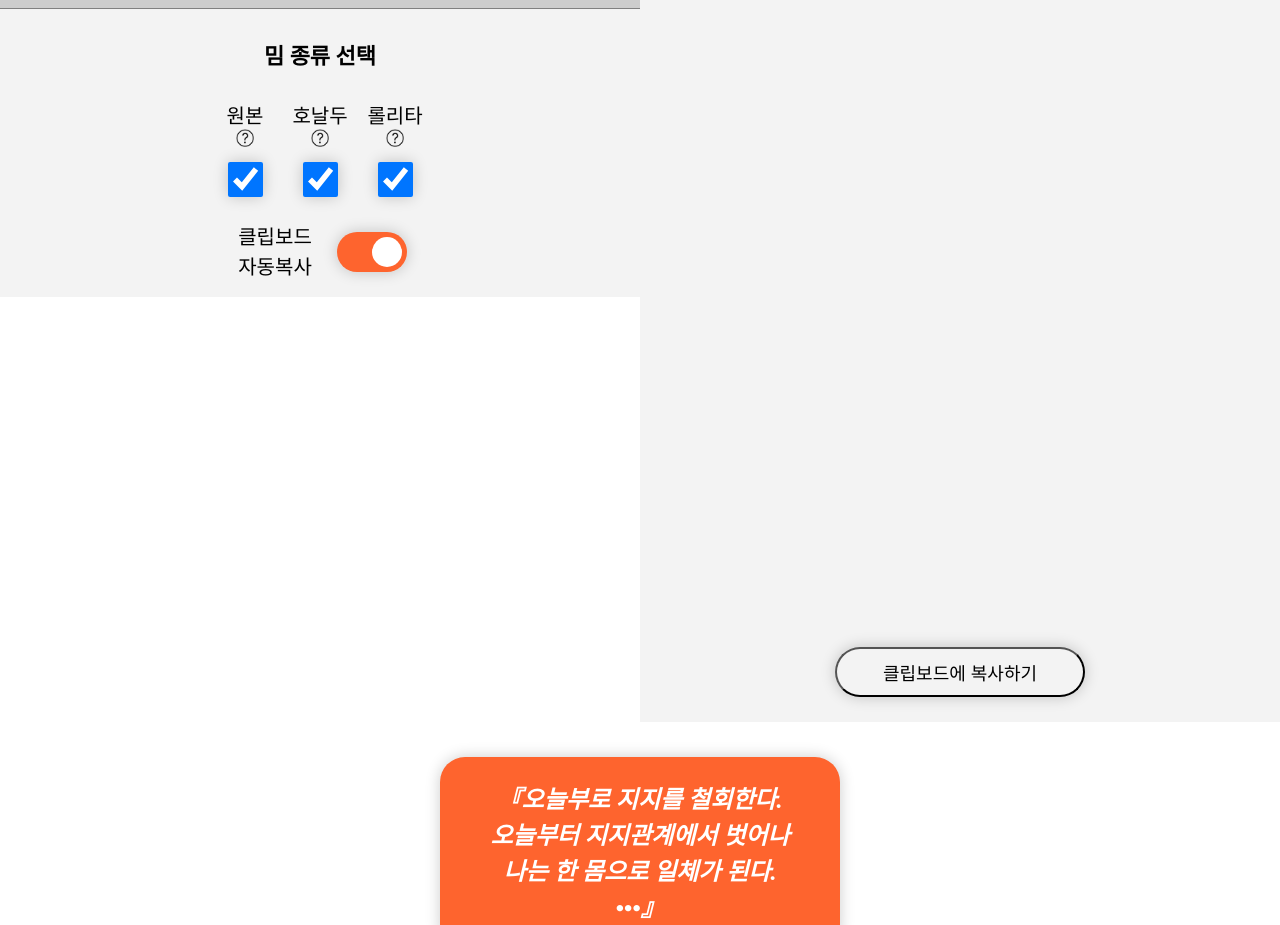
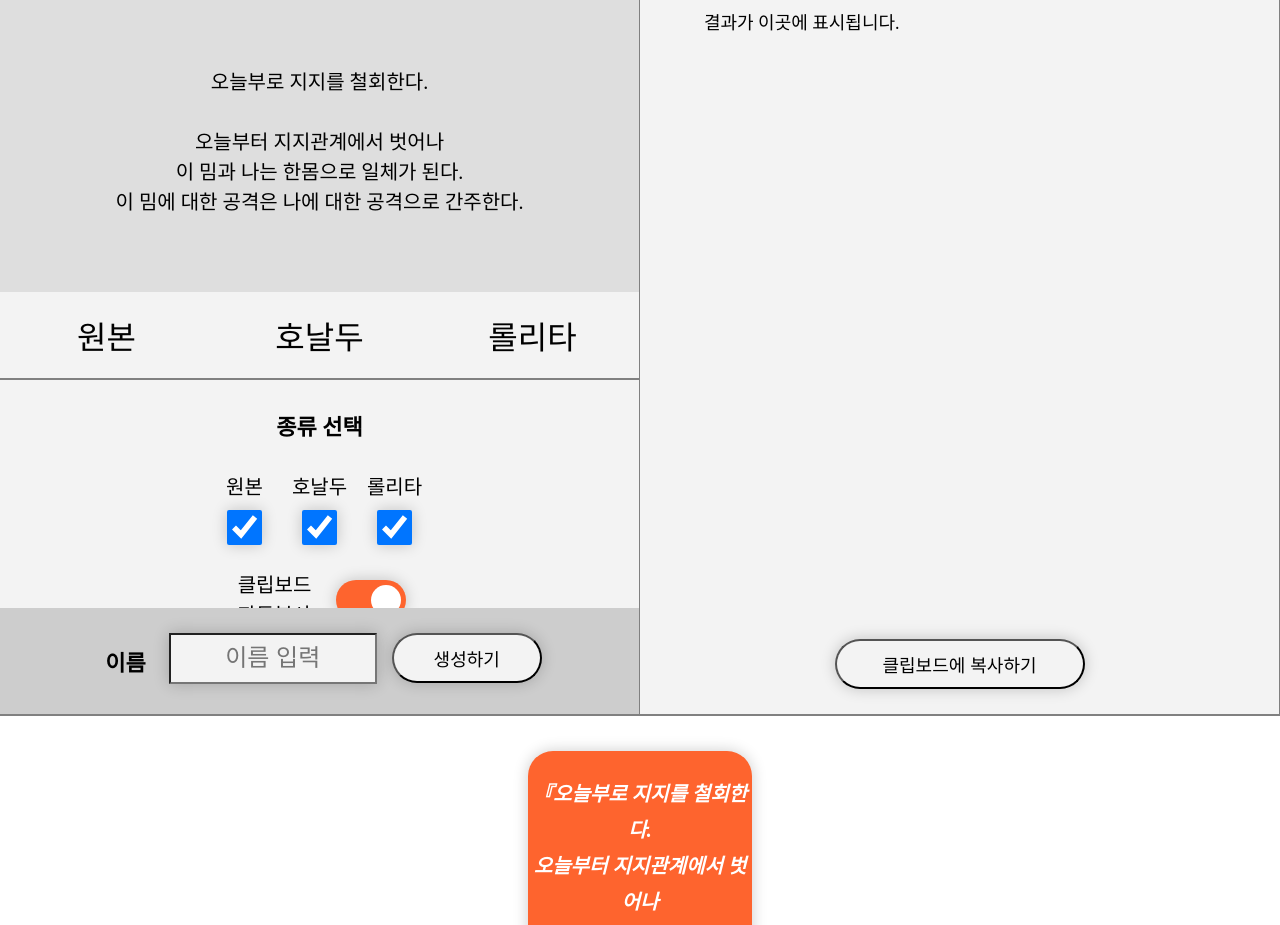
Before and after one commit to ktk-ring/jiji-stop, a React (Create React App) app: page / in a window 1280 px wide. Shown: the part 260-1185 px from the top of the page. Built offline with nearby package versions, Linux system fonts and the light colour scheme; a web font is replaced by a local one.

Commit message:
Update App

```diff
--- a/src/App.css
+++ b/src/App.css
@@ -20,11 +20,11 @@ h2 {
 h3 {
   font-size: 24px;
 }
-.title_box {
+.titleBox {
   display: flex;
   justify-content: center;
-  width: 400px;
-  font-size: 24px;
+  width: 17.5%;
+  font-size: 100%;
   font-style: italic;
   line-height: 36px;
   border-radius: 25px;
--- a/src/App.jsx
+++ b/src/App.jsx
@@ -3,8 +3,6 @@ import { useState, useRef } from 'react';
 import React, { Component }  from 'react';
 import Generator from "./components/Generator.js"
 
-
-// let postPosition;
 
 function App() {
 
@@ -19,7 +17,7 @@ function App() {
 
       <Generator />
 
-      <h3 className="title_box">『오늘부로 지지를 철회한다.<br/>오늘부터 지지관계에서 벗어나<br/>나는 한 몸으로 일체가 된다.<br/>•••』</h3>
+      <h3 className="titleBox">『오늘부로 지지를 철회한다.<br/>오늘부터 지지관계에서 벗어나<br/>나는 한 몸으로 일체가 된다.<br/>•••』</h3>
 
       <div className="list">
         <h3 style={{margin: "42px auto 22px auto"}}>사이트 설명</h3>
@@ -31,32 +29,34 @@ function App() {
 
           원본부터 변형된 버전까지 자유롭게 선택하여 생성할 수 있습니다.<br />
         </p>
+
         <h3 style={{margin: "42px auto 22px auto"}}>기타 정보</h3>
         <h4>제작자 정보</h4>
+
         <p style={{lineHeight: "200%"}}>
           김태균&nbsp;
           <a href="https://www.github.com/ktk-ring/" target="_blank">
             <img className="logo"
               alt="GitHub_Logo"
-              src="img/logo_github.png"
-            />GitHub</a>&nbsp;
+              src={`${process.env.PUBLIC_URL}/img/logo_github.png`}
+            /></a>&nbsp;
           <a href="https://www.instagram.com/ring_squaredd/" target="_blank">
           <img className="logo"
               alt="Instagram_Logo"
-              src="img/logo_instagram.png"
-            />Instagram</a>&nbsp;
+              src={`${process.env.PUBLIC_URL}/img/logo_instagram.png`}
+            /></a>&nbsp;
           <br/>
           송하민&nbsp;
           <a href="https://www.github.com/kegani42/" target="_blank">
             <img className="logo"
               alt="GitHub_Logo"
-              src="img/logo_github.png"
-            />GitHub</a>&nbsp;
+              src={`${process.env.PUBLIC_URL}/img/logo_github.png`}
+            /></a>&nbsp;
           <a href="https://www.instagram.com/taf_42" target="_blank">
           <img className="logo"
               alt="Instagram_Logo"
-              src="img/logo_instagram.png"
-            />Instagram</a>&nbsp;
+              src={`${process.env.PUBLIC_URL}/img/logo_instagram.png`}
+            /></a>&nbsp;
           <p style={{fontSize: "16px"}}>공동 기획 및 공동 제작</p>
         </p>
       </div>
--- a/src/components/Generator.js
+++ b/src/components/Generator.js
@@ -1,5 +1,4 @@
 import { useState, useRef } from 'react';
-import React, { Component }  from 'react';
 import "../css/Generator.css"
 
 function checkBatchim(name) { // 이름에 받침 여부 체크
@@ -21,18 +20,21 @@ function checkBatchim(name) { // 이름에 받침 여부 체크
   const inputRef = useRef(null);
   const textRef = useRef(null);
 
-    const textPlaceholder = "\n\n\n\n\n\n\n\n\n\n\n\n\n\n\n\n\n\n\n\n\n\n";
+  const textPlaceholder = "결과가 이곳에 표시됩니다.";
   const [text, setText] = useState(textPlaceholder);
-
 
   const [checkVer00, setCheckVer00] = useState(true);
   const [checkVer01, setCheckVer01] = useState(true);
   const [checkVer02, setCheckVer02] = useState(true);
 
-    const [tooltip, setTooltip] = useState("");
-    const [mousePosition, setMousePosition] = useState({ x: 0, y: 0 });
+  let [autoCopy, setAutoCopy] = useState(true); // 자동 복사 기본값: 켜짐
 
-    let [autoCopy, setAutoCopy] = useState(true); // 자동 복사 기본값: 켜짐
+  const [activeTab, setActiveTab] = useState(0); // 예시 탭
+  const [backgroundColor, setBackgroundColor] = useState("#f3f3f3");
+  const mouseHover = (index) => {
+    setActiveTab(index);
+    setBackgroundColor("#cdcdcd");
+  }
 
   const memeText = () => {
     if (!inputRef.current.value) {
@@ -70,13 +72,13 @@ function checkBatchim(name) { // 이름에 받침 여부 체크
 
     let output = "";
     if (checkVer00) {
-        output+=ver00;
+      output += ver00;
     }
     if (checkVer01) {
-        output+=ver01;
+      output += ver01;
     }
     if (checkVer02) {
-        output+=ver02;
+      output += ver02;
     }
 
     setText(output);
@@ -88,43 +90,72 @@ function checkBatchim(name) { // 이름에 받침 여부 체크
 
   }
 
-    const showTooltip = (event, text) => {
-      setTooltip(text);
-    };
-
-    const hideTooltip = () => {
-      setTooltip("");
-    };
-
-    const handleMouseMove = (event) => {
-      setMousePosition({ x: event.clientX, y: event.clientY });
-    };
-
   return (
     <div className="container">
 
+
       <div className="left">{/* 여기서 부터 왼쪽 */}
 
-          <div className="input"> {/* 이름 입력란 */}
-            <h4 style={{ padding: "8px" }}>이름</h4>
-            <input type="text" ref={inputRef}
-            />
-            <button onClick={memeText}>
-              생성하기
-            </button>
+        <div className="select">
+          <h4>밈 본문 예시</h4>
+        </div>
+        <div>
+
+          <div className="example">
+            {activeTab === 0 && <p>
+              오늘부로 지지를 철회한다.<br />
+              <br />
+              오늘부터 지지관계에서 벗어나<br />
+              이 밈과 나는 한몸으로 일체가 된다.<br />
+              이 밈에 대한 공격은 나에 대한 공격으로 간주한다.
+            </p>}
+            {activeTab === 1 && <p>
+              세상에 70억명의 팬이 있다면, 나는 그들 중 한 명일 것이다.<br />
+              세상에 1억명의 팬이 있다면, 나 또한 그들 중 한 명일 것이다.<br />
+              세상에 천만 명의 팬이 있다면, 나는 여전히 그들 중 한 명일 것이다.<br />
+              세상에 백 명의 팬이 있다면, 나는 아직도 그들 중 한 명일 것이다.<br />
+              세상에 한 명의 팬이 있다면, 그 사람은 아마도 나일 것이다.<br />
+              세상에 단 한 명의 팬도 없다면, 나는 그제서야 이 세상에 없는 것이다.
+            </p>}
+            {activeTab === 2 && <p>
+              나의 사랑.
+              나의 빛.<br />
+              나의 어둠.
+              나의 삶.<br />
+              나의 기쁨.
+              나의 슬픔.<br />
+              나의 안식.
+              나의 영혼.<br />
+              나.
+            </p>}
+          </div>
+          <div style={{ borderBottom: "2px solid gray" }}>
+            <div
+              className="exampleButton"
+              onMouseEnter={() => mouseHover(0)}>
+              <label>원본</label>
+            </div>
+            <div
+              className="exampleButton"
+              onMouseEnter={() => mouseHover(1)}>
+              <label>호날두</label>
+            </div>
+            <div
+              className="exampleButton"
+              onMouseEnter={() => mouseHover(2)}>
+              <label>롤리타</label>
+            </div>
           </div>
 
+        </div>
         <div className="select">
-            <h4>밈 종류 선택</h4>
+          <h4>종류 선택</h4>
         </div>
 
         <div className="select"> {/* 체크박스 */}
 
-            <label
-              onMouseEnter={(event) => showTooltip(event, "오늘부로 지지를 철회한다. 오늘부로 지지관계에서 벗어나 •••")}
-              onMouseLeave={hideTooltip}>
+          <label>
             원본
-              <Info />
             <input type="checkbox"
               className="check"
               onChange={(e) => setCheckVer00(!checkVer00)}
@@ -132,12 +163,8 @@ function checkBatchim(name) { // 이름에 받침 여부 체크
             />
           </label>
 
-            <label
-              onMouseMove={handleMouseMove}
-              onMouseEnter={(event) => showTooltip(event, "세상에 70억명의 팬이 있다면, 나는 그들 중 한 명일 것이다. •••")}
-              onMouseLeave={hideTooltip}>
+          <label>
             호날두
-              <Info />
             <input type="checkbox"
               className="check"
               onChange={(e) => setCheckVer01(!checkVer01)}
@@ -145,23 +172,14 @@ function checkBatchim(name) { // 이름에 받침 여부 체크
             />
           </label>
 
-            <label
-              onMouseEnter={(event) => showTooltip(event, "나의 사랑, 나의 빛, 나의 어둠, 나의 삶, 나의 기쁨, 나의 슬픔, •••")}
-              onMouseLeave={hideTooltip}>
+          <label>
             롤리타
-              <Info />
             <input type="checkbox"
               className="check"
               onChange={(e) => setCheckVer02(!checkVer02)}
               defaultChecked
             />
-
           </label>
-            {tooltip && (
-              <div className="tooltip">
-                {tooltip}
-              </div>
-            )}
 
         </div>
 
@@ -180,6 +198,18 @@ function checkBatchim(name) { // 이름에 받침 여부 체크
           </label>
         </div>
 
+        <div className="input"> {/* 이름 입력란 */}
+          <h4 style={{ padding: "8px" }}>이름</h4>
+          <input
+            type="text"
+            ref={inputRef}
+            placeholder="이름 입력"
+          />
+          <button onClick={memeText}>
+            생성하기
+          </button>
+        </div>
+
       </div>{/* 여기 까지 왼쪽 */}
 
       <div className="right">{/* 여기서 부터 오른쪽 */}
@@ -191,10 +221,11 @@ function checkBatchim(name) { // 이름에 받침 여부 체크
           <p ref={textRef}>{text}</p> {/* 텍스트 출력*/}
         </div>
 
-          <div className="output">
+        <div className="outputButton">
           <button type="button"
-              onClick={() => {navigator.clipboard.writeText(text)} }
-              style={{width: "250px"}}>
+            onClick={() => { navigator.clipboard.writeText(text) }}
+            style={{ width: "250px" }}>
+
             클립보드에 복사하기
           </button>
         </div>
@@ -202,15 +233,5 @@ function checkBatchim(name) { // 이름에 받침 여부 체크
     </div>
   )
 
-    function Info() {
-      return (
-        <div>
-          <img
-            className="info"
-            alt="info"
-            src="img/info.png"
-          />
-        </div>)
-    }
 }
 export default Generator;
--- a/src/css/Generator.css
+++ b/src/css/Generator.css
@@ -3,12 +3,39 @@
     height: 100%;
   }
 
-  .left {
+  .left, .right {
+    position: relative;
     flex: 1;
+    height: 814.5px;
+    background-color: #f3f3f3;
+    border-bottom: 2px solid gray;
+    border-right: 1px solid gray;
+    transition: all 0.2s ease-in-out;
   }
 
-  .right {
-    flex: 1;
+  .example {
+    display: flex;
+    align-items: center;
+    justify-content: center;
+    height: 300px;
+    padding: 10px;
+    font-size: 20px;
+    background-color: #dedede;
+  }
+  .exampleButton {
+    display: inline-block;
+    align-items: center;
+    justify-content: center;
+    width: calc(100% / 3);
+    padding: 20px 0;
+    margin: 0;
+    font-size: 32px;
+    background-color: #f3f3f3;
+    transition: all 0.2s ease-in-out;
+  }
+  .exampleButton:hover {
+    background-color: #dedede;
+    transition: all 0.2s ease-in-out;
   }
 
   .select {
@@ -16,14 +43,17 @@
     justify-content: center;
     background: #f3f3f3;
     padding: 0 10px;
+    margin: 0 0 0 0;
   }
 
   .input {
+    position: absolute;
+    width: 100%;
+    bottom: 0;
     display: flex;
     justify-content: center;
     background: #cdcdcd;
-    border-bottom: 1px solid gray;
-    padding: 0 10px;
+    padding: 0 50px;
   }
   .output {
     display: flex;
@@ -41,10 +71,14 @@
     background: #f3f3f3;
     padding: 0 10%;
   }
-
-
-  .info {
-    width: 18px;
+  .outputButton {
+    display: flex;
+    position: absolute;
+    justify-content: center;
+    align-items: center;
+    width: 100%;
+    bottom: 0;
+    padding: 0 50px;
   }
 
   .check {
```
Lines whose indentation alone changed are shown as unchanged.
